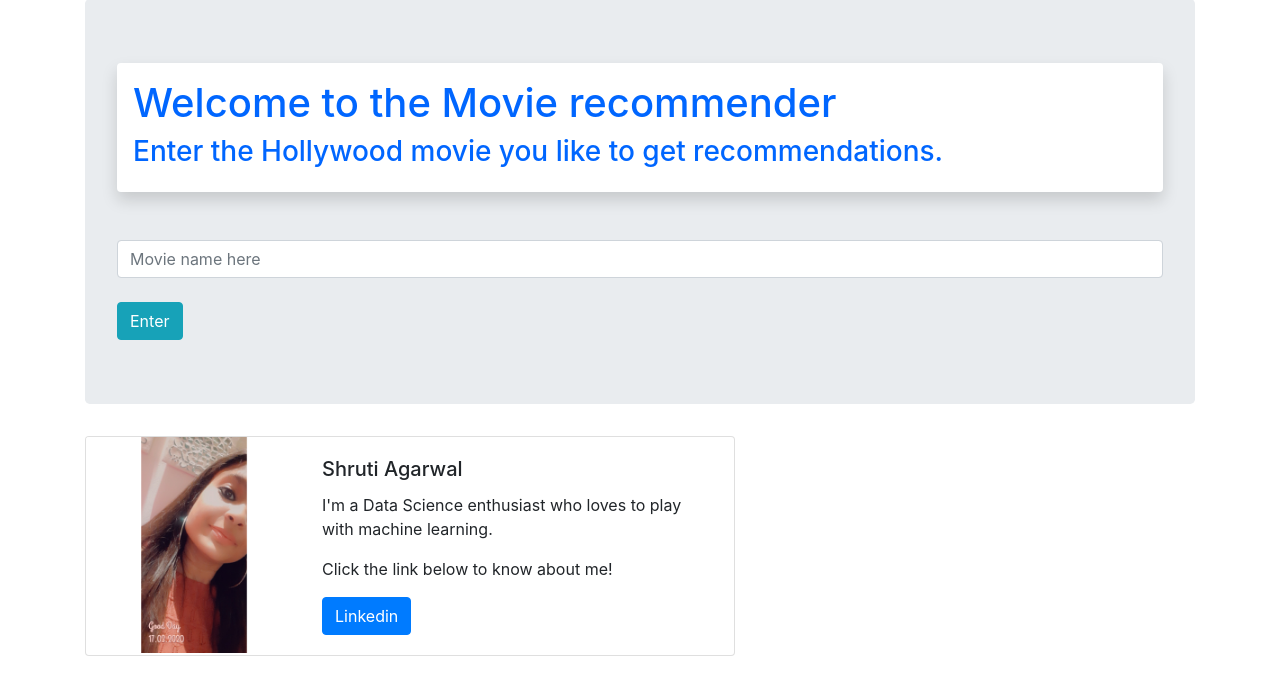
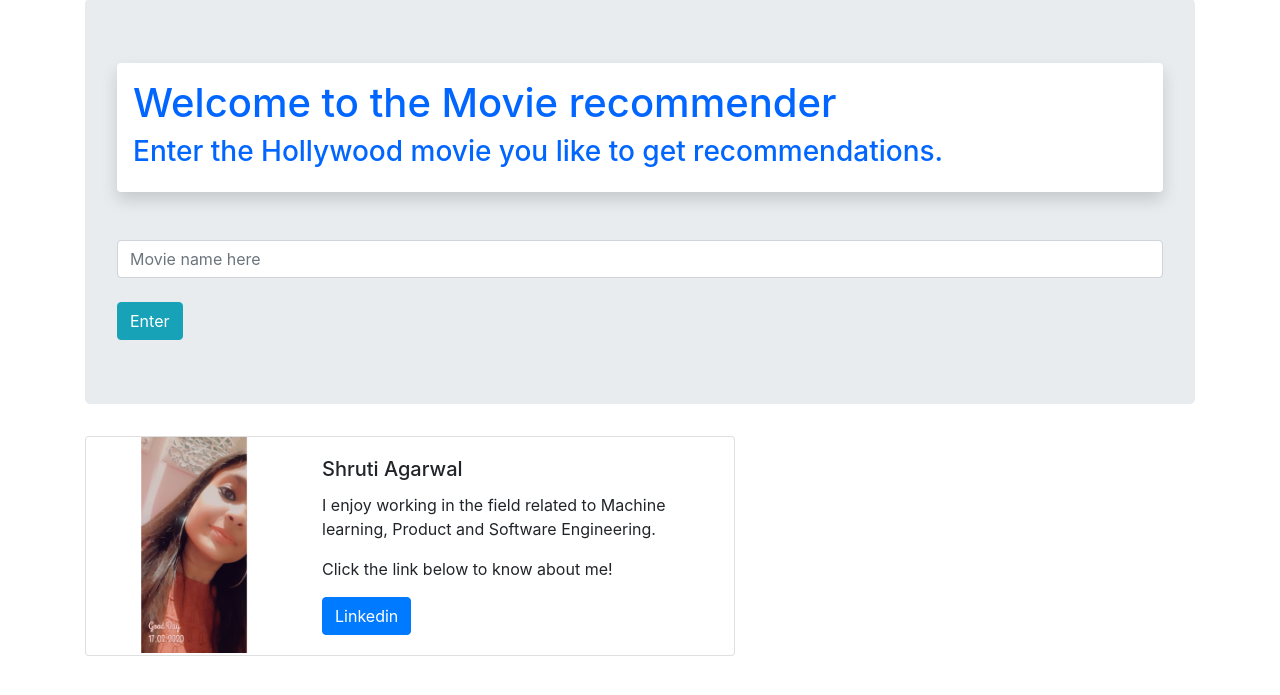
Before and after one commit to shrutiag14/movie-recommendation-system-flask, a Flask app: page / in a window 1280 px wide. Shown: the part 75-770 px from the top of the page. Run offline with Flask 2, Linux system fonts and the light colour scheme; some libraries are stand-ins or nearby versions.

Commit message:
Update base.html

```diff
--- a/templates/base.html
+++ b/templates/base.html
@@ -28,7 +28,7 @@
         <div class="col-md-8">
           <div class="card-body">
             <h5 class="card-title">Shruti Agarwal</h5>
-            <p class="card-text">I'm a Data Science enthusiast who loves to play with machine learning.</p>
+            <p class="card-text">I enjoy working in the field related to Machine learning, Product and Software Engineering.</p>
             <p>Click the link below to know about me!</p>
             <a href="https://www.linkedin.com/in/shruti-agarwal-ac1422/" class="btn btn-primary" target="_blank">Linkedin</a>
           </div>
```
